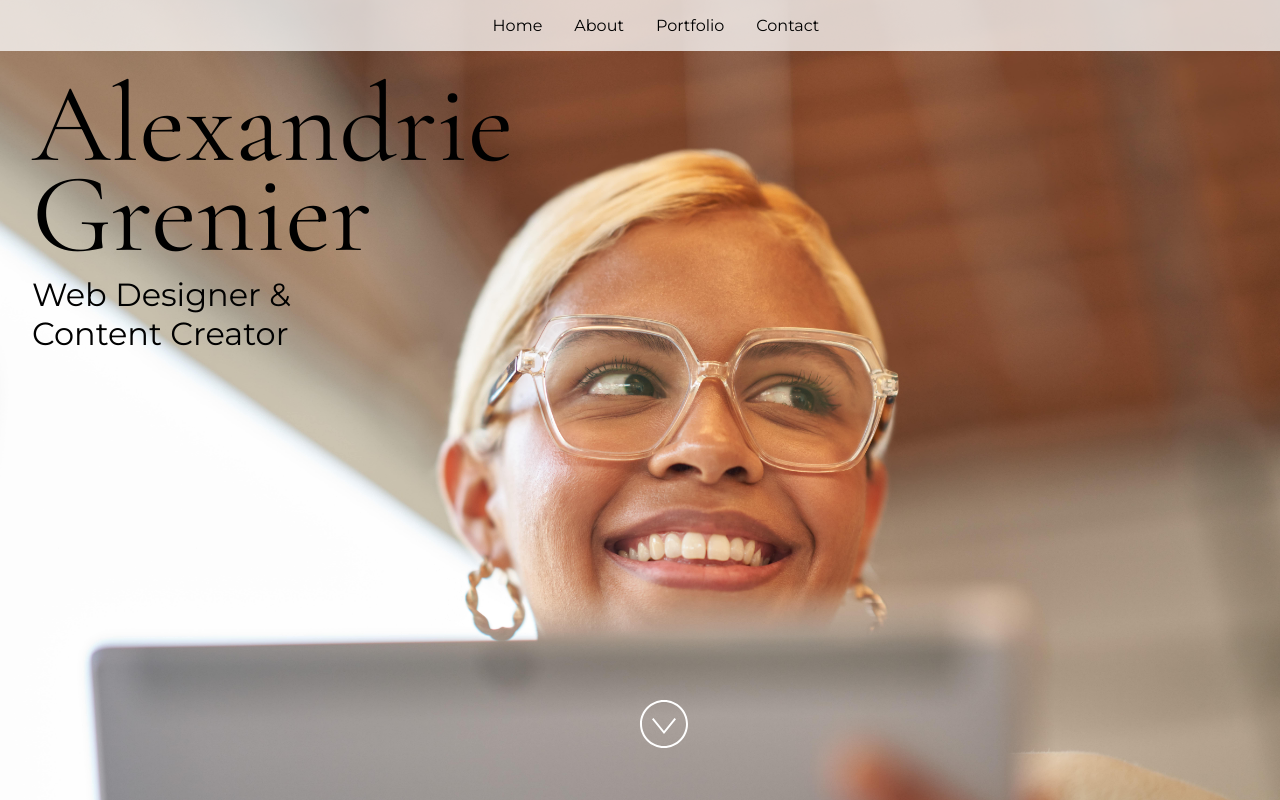
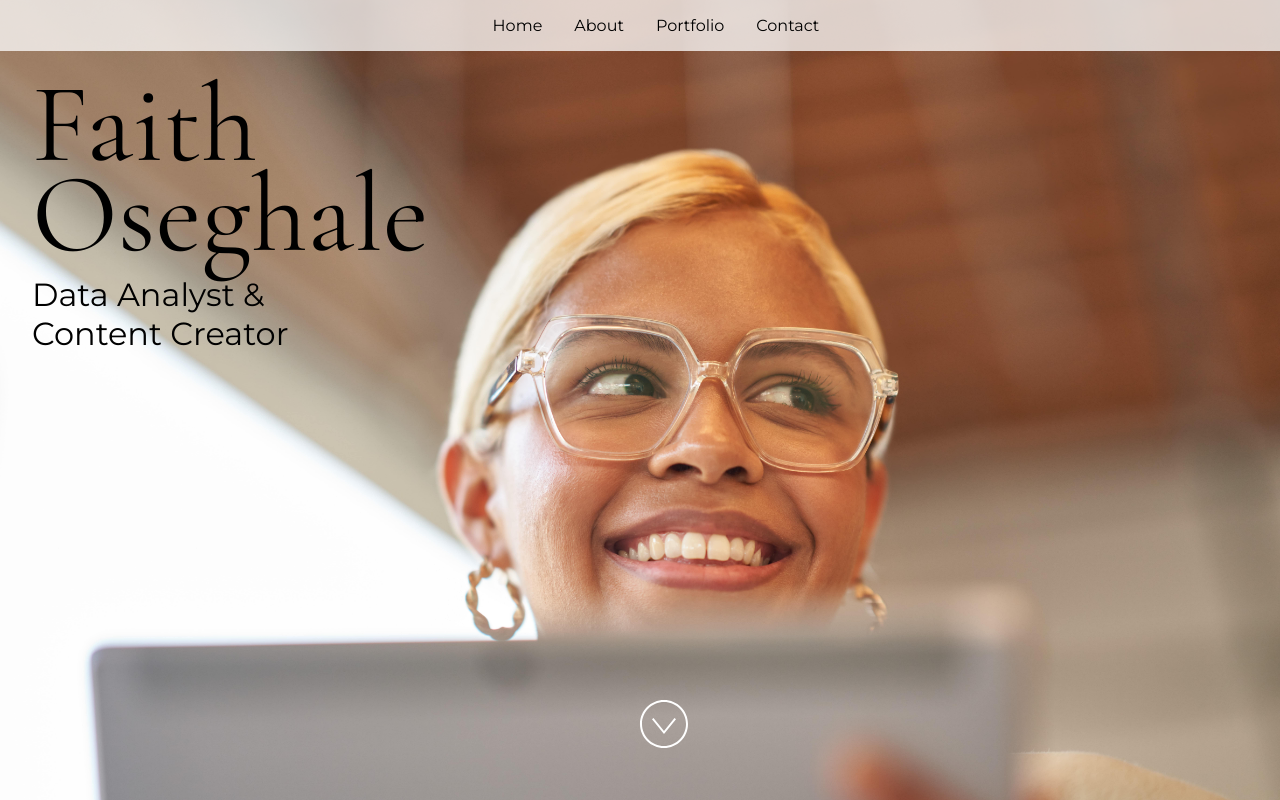
Before and after one commit to Omonigho24/Faith-Oseghale, a React (Vite) app: page / in a window 1280 px wide. Built offline with nearby package versions, Linux system fonts and the light colour scheme.

Commit message:
Update App.jsx

```diff
--- a/src/App.jsx
+++ b/src/App.jsx
@@ -24,15 +24,15 @@ import "./styles.css";
  * If you don't have one of the social sites listed, leave it as an empty string.
  */
 const siteProps = {
-  name: "Alexandrie Grenier",
-  title: "Web Designer & Content Creator",
-  email: "alex@example.com",
-  gitHub: "microsoft",
-  instagram: "microsoft",
-  linkedIn: "satyanadella",
+  name: "Faith Oseghale",
+  title: "Data Analyst & Content Creator",
+  email: "faith.oseghale@studentambassadors.com",
+  gitHub: "Omonigho24",
+  instagram: "",
+  linkedIn: "Faith Oseghale",
   medium: "",
-  twitter: "microsoft",
-  youTube: "Code",
+  twitter: "OseghaleFaith01",
+  youTube: "",
 };
 
 const primaryColor = "#4E567E";
```
